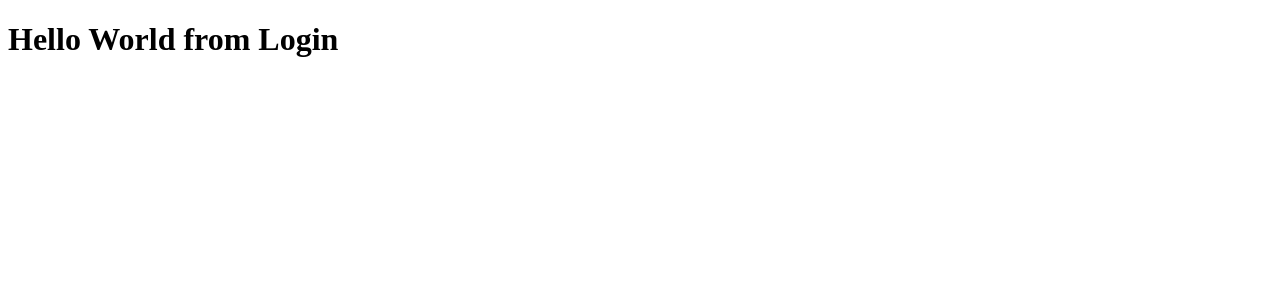
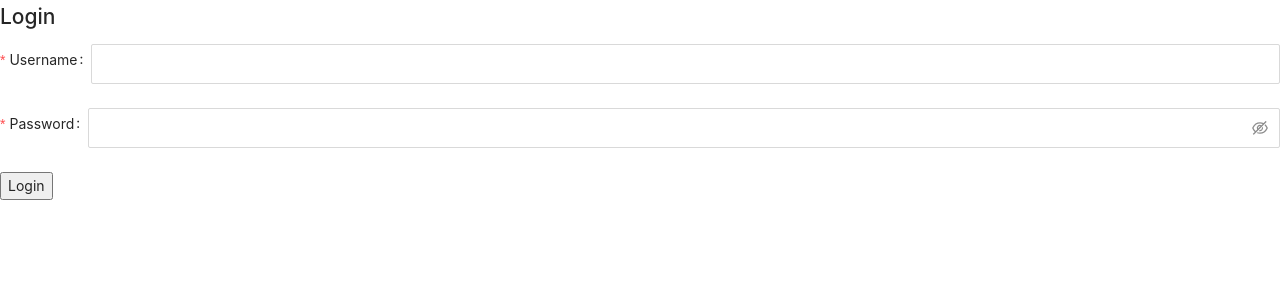
Before and after one commit to shahajalal001/FirstNextProject, a Next.js app: page /login in a window 1280 px wide. Shown: the top 300 px of the page. Built offline with nearby package versions, Linux system fonts and the light colour scheme; what subscriptions-transport-ws would draw is missing.

Commit message:
install tailwind css

```diff
--- a/pages/_app.js
+++ b/pages/_app.js
@@ -1,3 +1,7 @@
+import 'antd/dist/antd.css'
+import 'typeface-quicksand'
+import 'tailwindcss/tailwind.css'
+
 import store from '../app/store'
 import {Provider} from 'react-redux'
 
--- a/pages/login.js
+++ b/pages/login.js
@@ -1,9 +1,53 @@
+import {login} from '../app/features/admin'
+import tw from 'tailwind-styled-components'
+import {useRouter} from 'next/router'
+import {Form, Input} from 'antd'
+import Cookies from 'js-cookie'
+import Swal from 'sweetalert2'
+
 const Login = () => {
+
+    let router = useRouter()
+    const handleLogin = async admin => {
+        console.log(admin)
+    }
+
     return (
-        <h1>
-            Hello World from Login
-        </h1>
+        <Wrapper>
+            <div>
+                <h1>Login</h1>
+                <div>
+                    <Form>
+                        <Form.Item
+                            name='user'
+                            label='Username'
+                            rules={[
+                                {required: true, message: 'Please provide an Username'}
+                            ]}
+                        >
+                            <Input size='large'/>
+                        </Form.Item>
+                        <Form.Item
+                            name='password'
+                            label='Password'
+                            rules={[
+                                {required: true, message: 'Please provide a password'}
+                            ]}
+                        >
+                            <Input.Password size='large'/>
+                        </Form.Item>
+                        <button className='bg-primary' type='submit'>Login</button>
+                    </Form>
+                </div>
+            </div>
+        </Wrapper>
     )
 }
 
 export default Login
+
+let Wrapper = tw.section`
+    fixed top-0 left-0 h-screen w-full
+    flex justify-center items-center
+    bg-white md:bg-gray-200
+`
--- /dev/null
+++ b/postcss.config.js
@@ -0,0 +1,6 @@
+module.exports = {
+  plugins: {
+    tailwindcss: {},
+    autoprefixer: {},
+  },
+}
--- /dev/null
+++ b/tailwind.config.js
@@ -0,0 +1,11 @@
+module.exports = {
+  purge: ['./pages/**/*.js', './components/**/*.js'],
+  darkMode: false, // or 'media' or 'class'
+  theme: {
+    extend: {},
+  },
+  variants: {
+    extend: {},
+  },
+  plugins: [],
+}
```
Also changed, not shown: package.json (+7 -0 lines), 1 other file (tests, documents, lock files or other folders).
